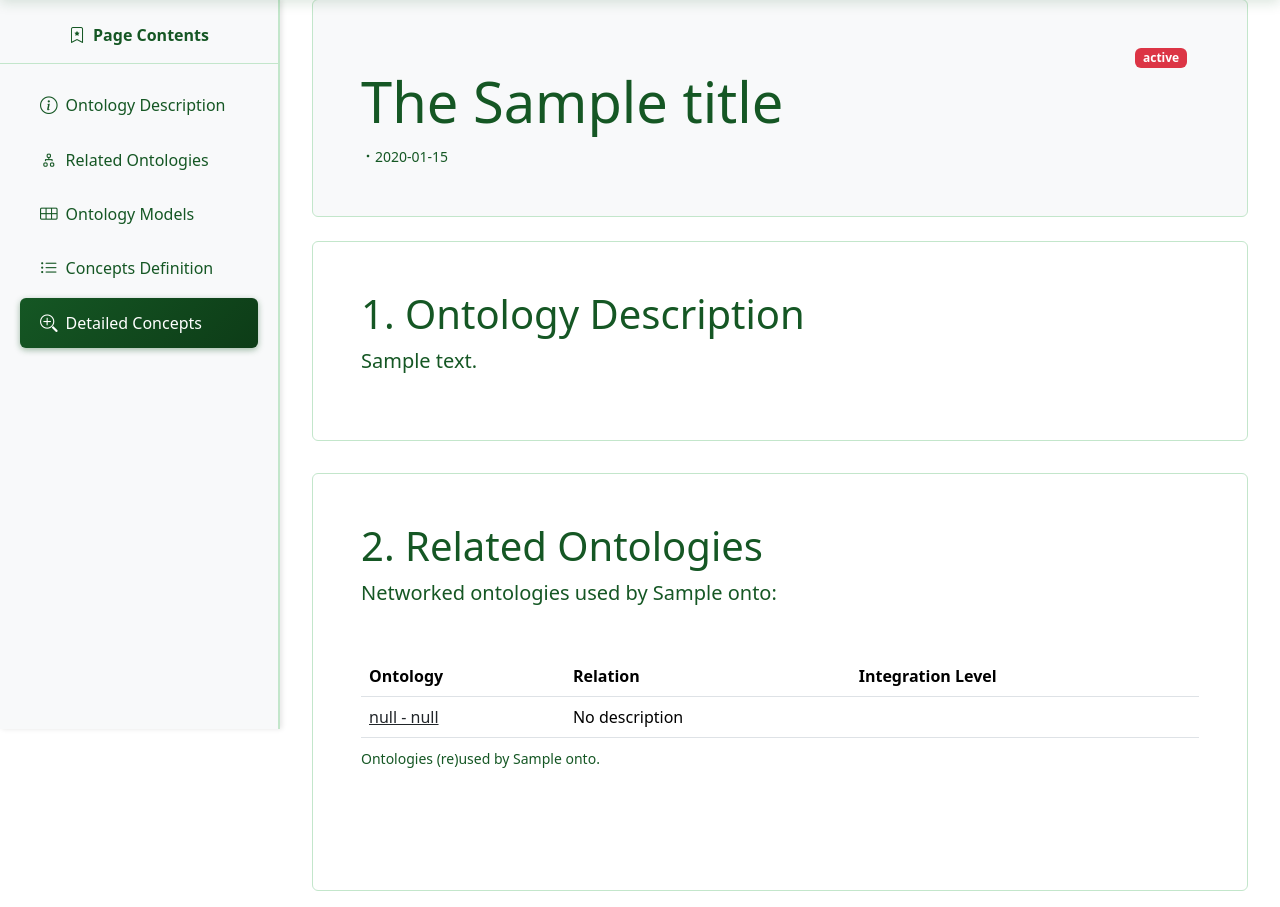
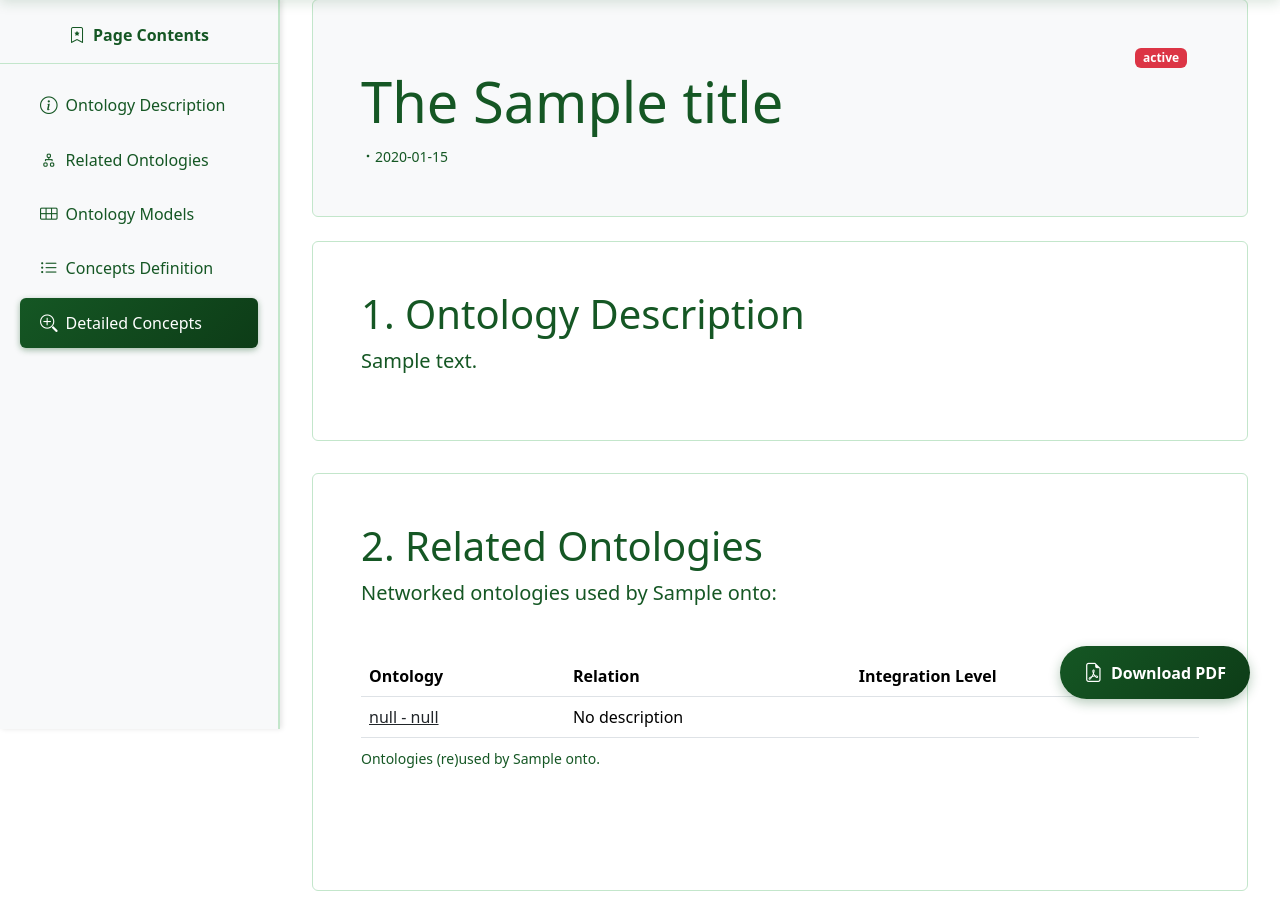
Before and after one commit to naascimento0/SEON_Script_Website, a Spring app: template src/main/resources/templates/TemplateOntologyPage.html in a window 1280 px wide. Shown: the part 71-978 px from the top of the page. Run offline with Thymeleaf, Linux system fonts and the light colour scheme; the template is opened without the code that fills it: most values are stand-ins (such as "Sample title", 1, 10 or a date in 2020); data that the repository does not hold is empty; some of the project's set-up classes (security, data sources, template engines, error pages and the like) are left out, and stand-ins take their place.

Commit message:
feat: add PDF download button to ontology pages

```diff
--- a/src/main/resources/static/css/seon-theme.css
+++ b/src/main/resources/static/css/seon-theme.css
@@ -461,3 +461,131 @@ footer .text-muted a {
 footer .text-muted a:hover {
     text-decoration: underline;
 }
+
+/* ==========================================
+   Download PDF button (ontology page)
+   ========================================== */
+
+.pdf-download-btn {
+    position: fixed;
+    bottom: 30px;
+    right: 30px;
+    z-index: 1030;
+    background: linear-gradient(135deg, var(--dark-green), #0d3c17);
+    color: white;
+    border: none;
+    border-radius: 50px;
+    padding: 0.75rem 1.5rem;
+    font-weight: 600;
+    box-shadow: 0 4px 12px rgba(21, 87, 36, 0.3);
+    transition: all 0.3s ease;
+    display: flex;
+    align-items: center;
+    gap: 0.5rem;
+}
+
+.pdf-download-btn:hover {
+    transform: translateY(-2px);
+    box-shadow: 0 6px 16px rgba(21, 87, 36, 0.45);
+    color: white;
+}
+
+.pdf-download-btn i {
+    font-size: 1.2rem;
+}
+
+/* ==========================================
+   Print styles (PDF export)
+   ========================================== */
+
+@media print {
+    @page {
+        margin: 1.5cm;
+        size: A4;
+    }
+
+    body {
+        padding-top: 0 !important;
+        background: white !important;
+        color: black !important;
+    }
+
+    /* Hide navigation chrome and interactive controls */
+    .navbar,
+    .sidebar,
+    .sidebar-toggle,
+    .sidebar-overlay,
+    .sidebar-close,
+    .pdf-download-btn,
+    footer {
+        display: none !important;
+    }
+
+    /* Reclaim the space used by the sidebar but keep enough padding
+       so Bootstrap's negative row gutters don't push content past the page edge */
+    .main-content {
+        margin-left: 0 !important;
+        padding-left: 1rem !important;
+        padding-right: 1rem !important;
+        width: 100% !important;
+        max-width: 100% !important;
+    }
+
+    /* Neutralize Bootstrap's negative row margins (would otherwise clip the
+       leftmost characters when printed at the page boundary) */
+    .row {
+        margin-left: 0 !important;
+        margin-right: 0 !important;
+    }
+
+    /* Lighten section decorations so they don't waste ink */
+    .section,
+    .bg-light {
+        border: none !important;
+        background: white !important;
+        padding: 1rem 0 !important;
+        margin-bottom: 1rem !important;
+        box-shadow: none !important;
+    }
+
+    h1.display-4,
+    h2.display-6 {
+        color: black !important;
+    }
+
+    .lead,
+    small,
+    p,
+    td,
+    th {
+        color: black !important;
+    }
+
+    /* Keep links readable (black text, no underline noise) */
+    a {
+        color: black !important;
+        text-decoration: none !important;
+    }
+
+    /* Avoid cutting diagrams, headings, or table rows across pages */
+    img,
+    table,
+    figure {
+        page-break-inside: avoid;
+    }
+
+    h1, h2, h3, h4, h5, h6 {
+        page-break-after: avoid;
+    }
+
+    tr {
+        page-break-inside: avoid;
+    }
+
+    /* Make sure images scale to the printable width */
+    img.map,
+    .img-fluid {
+        max-width: 100% !important;
+        height: auto !important;
+    }
+}
--- a/src/main/resources/templates/TemplateOntologyPage.html
+++ b/src/main/resources/templates/TemplateOntologyPage.html
@@ -23,6 +23,12 @@
     <!-- Botão toggle para sidebar (mobile) -->
     <button class="sidebar-toggle d-lg-none" type="button">
         <i class="bi bi-list"></i>
+    </button>
+
+    <!-- Botão para baixar a página como PDF -->
+    <button class="pdf-download-btn" type="button" onclick="window.print()" title="Save this page as PDF">
+        <i class="bi bi-file-earmark-pdf"></i>
+        <span>Download PDF</span>
     </button>
 
     <!-- Overlay para fechar sidebar no mobile -->
```
